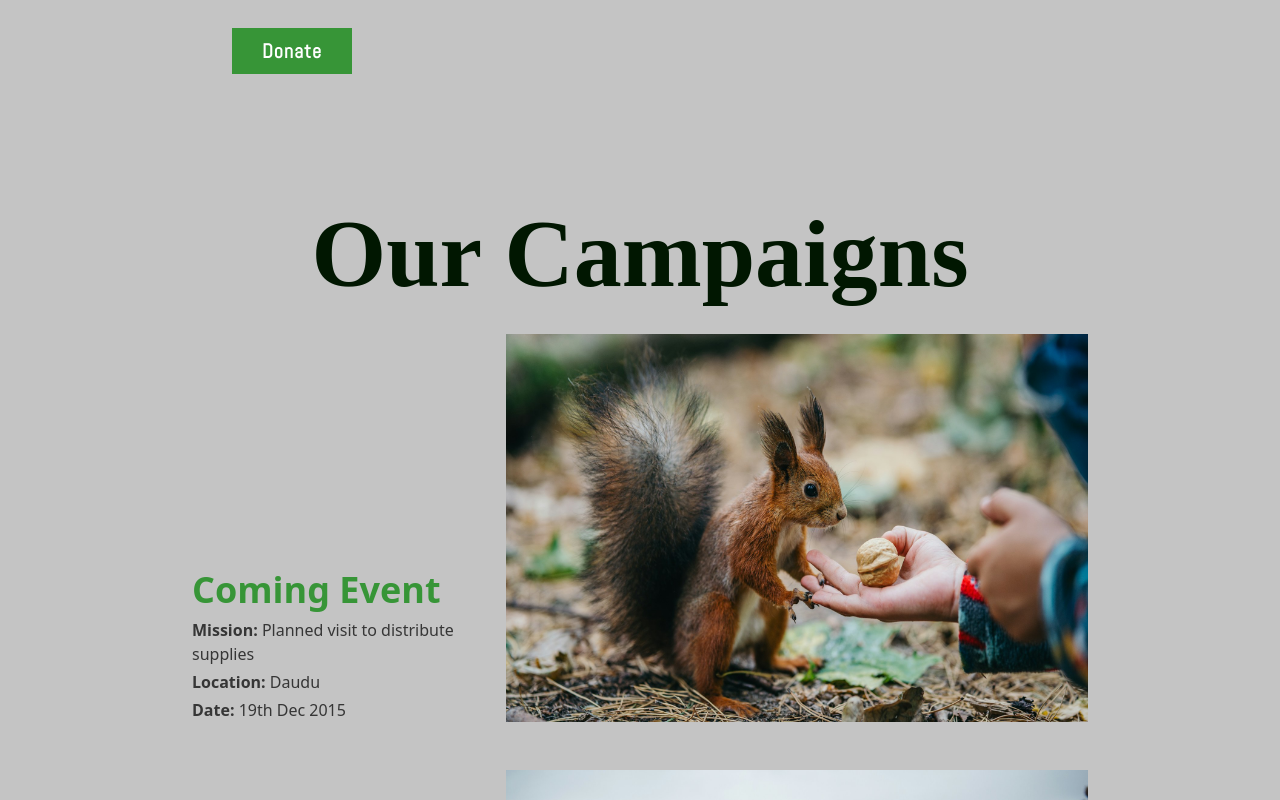
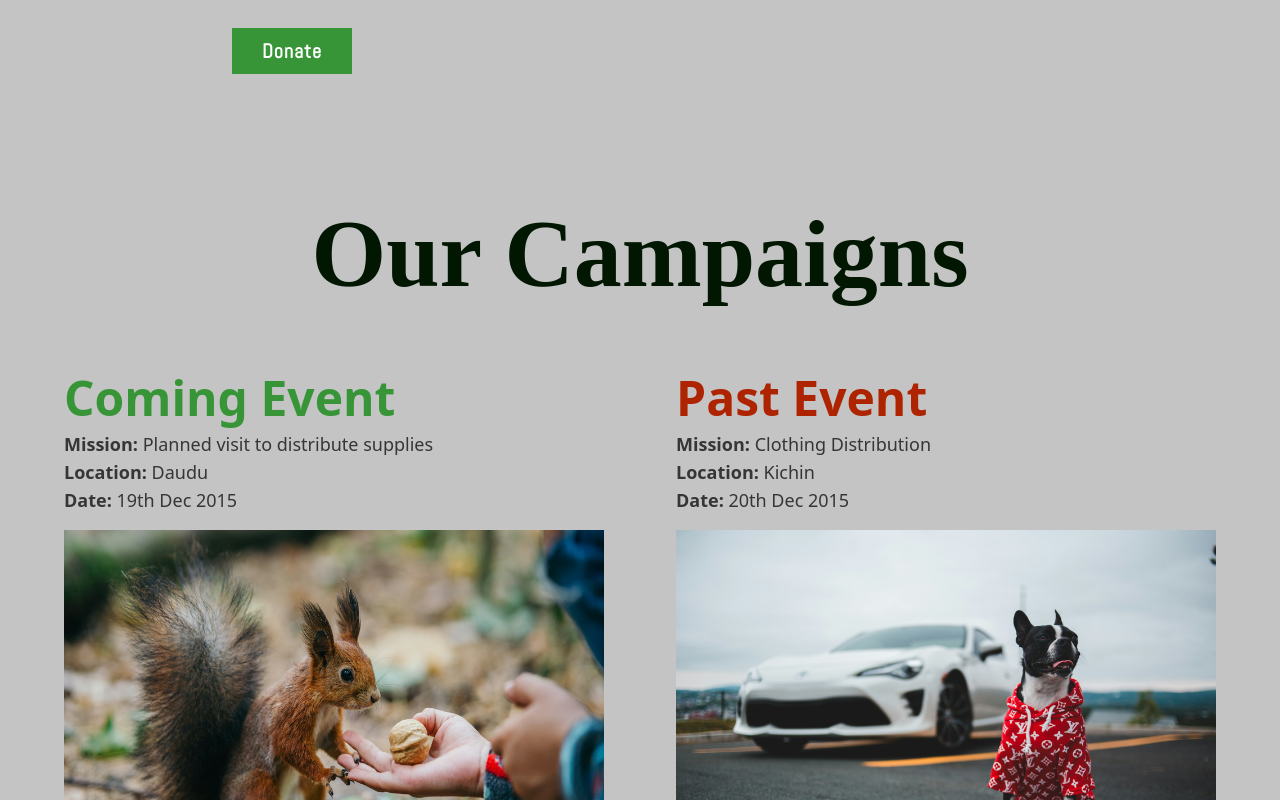
Before and after one commit to accdev1694/project-bta, a React (Vite) app: page / in a window 1280 px wide. Shown: the part 1620-2420 px from the top of the page. Built offline with nearby package versions, Linux system fonts and the light colour scheme; a web font is replaced by a local one.

Commit message:
made campaigns section responsive

```diff
--- a/src/components/CampaignCard.jsx
+++ b/src/components/CampaignCard.jsx
@@ -3,23 +3,24 @@ const CampaignCard = ({ color, eventTitle, mission, location, date, src, alt })
 
 
     return (
-    <div className="flex items-end gap-4 text-left text-primary">
+    <div className="flex items-start flex-col sm:flex-row sm:items-end md:flex-col items-end gap-4 text-left text-primary">
       {/* Details Container */}
-      <div className="w-[35%]">
-        <h2 className={`${color} font-bold text-2xl md:text-4xl`} >
+      <div className="w-full sm:w-[35%] md:w-full">
+        <h2 className={`${color} font-bold text-2xl lg:text-5xl md:text-4xl`} >
           {eventTitle}
         </h2>
-        <p className="mt-2">
+        <p className="mt-2 lg:text-lg">
           <span className="font-bold ">Mission:</span> {mission}
         </p>
-        <p className="mt-1">
+        <p className=" lg:text-lg">
           <span className="font-bold">Location:</span> {location}
         </p>
-        <p className="mt-1">
+        <p className=" lg:text-lg">
           <span className="font-bold">Date:</span> {date}
         </p>
       </div>
-      <img className="w-[65%]" src={src} alt={alt} />
+      {/* Image Container */}
+      <img className="w-[350px] sm:w-[65%] md:w-full" src={src} alt={alt} />
     </div>
   );
 };
--- a/src/components/sections/Campaigns.jsx
+++ b/src/components/sections/Campaigns.jsx
@@ -16,10 +16,10 @@ const Campaigns = () => {
   return (
     <section
       id="campaigns"
-      className=" text-center min-h-screen bg-default w-screen text-white pt-21 px-[5%] sm:px-[15%]"
+      className=" text-center min-h-screen bg-default w-screen text-white pt-21 px-[5%]"
     >
-      <HeadingTwo title="Our Campaigns" className="text-dark-green mb-8" />
-      <div className="flex flex-col gap-12">
+      <HeadingTwo title="Our Campaigns" className="text-left sm:text-center text-dark-green mb-8 sm:mb-18" />
+      <div className="flex flex-col md:flex-row gap-12 sm:gap-18">
         {/* Coming Event */}
         <CampaignCard
         color="text-secondary"
```
